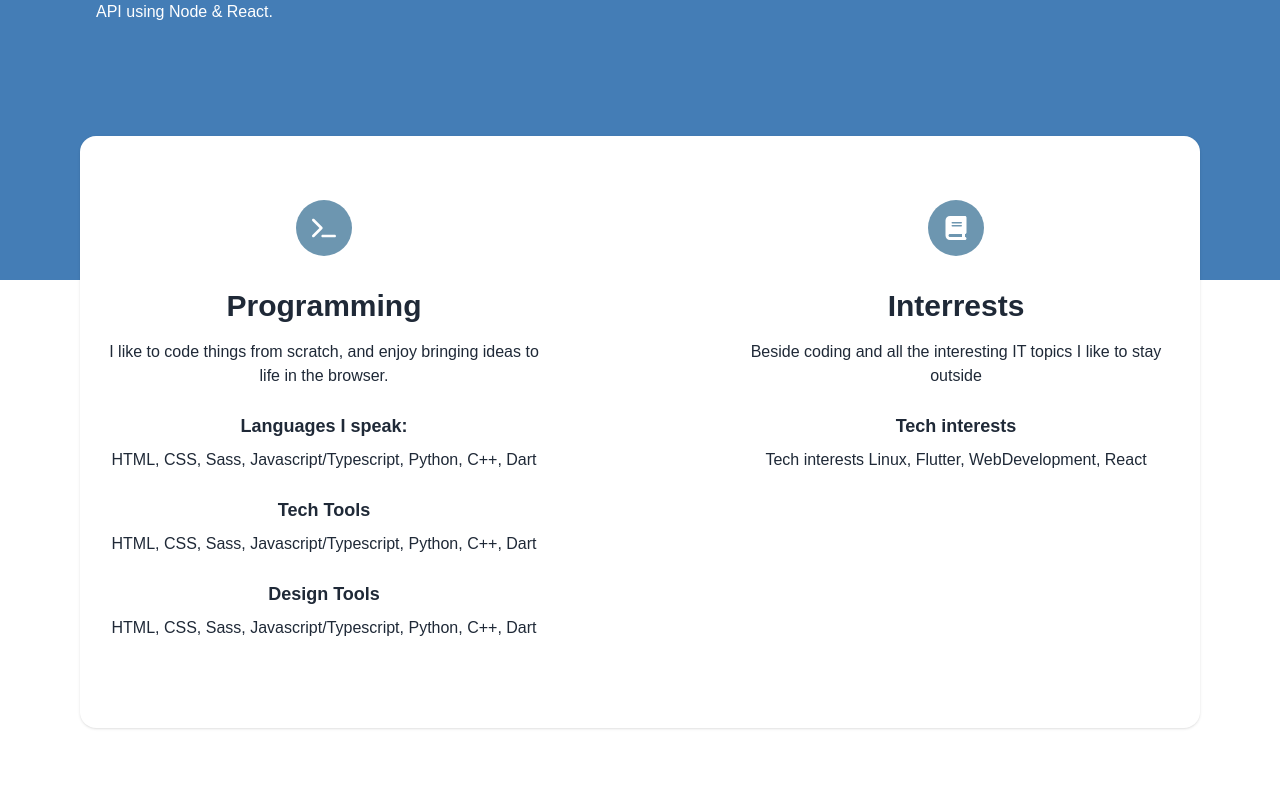
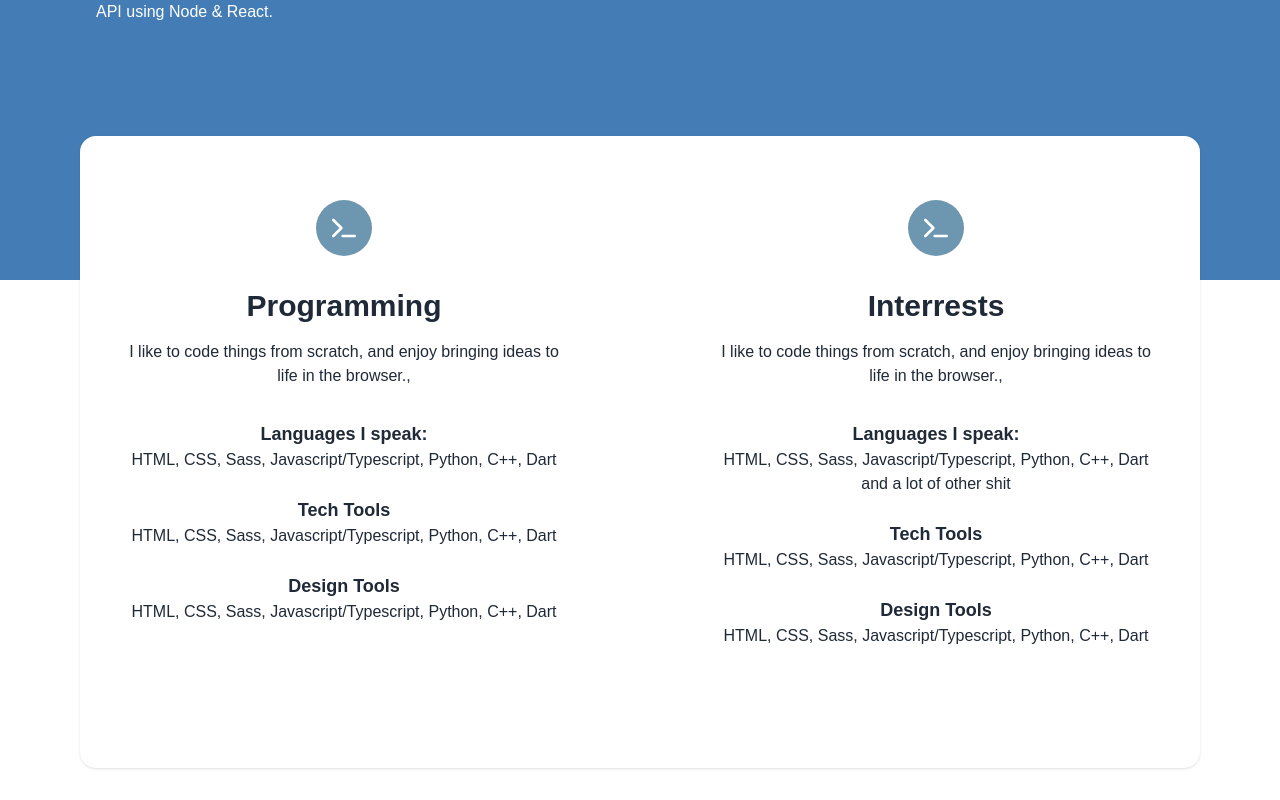
Before and after one commit to FeliMax/signore, a Next.js app: page / in a window 1280 px wide. Shown: the part 1600-2400 px from the top of the page. Built offline with nearby package versions, Linux system fonts and the light colour scheme.

Commit message:
TASK: add json to skill section

```diff
--- a/components/sections/Skills.tsx
+++ b/components/sections/Skills.tsx
@@ -1,58 +1,49 @@
 import { Icon } from '../Icon';
 
+import content from '../../public/content/skills.json';
+
+interface SkillList {
+    skillHeading: string;
+    skillDescription: string;
+}
+
+export interface SkillContent {
+    heading: string;
+    description: string;
+    skill: SkillList[];
+}
+
 export const Skills = () => {
+    const skillData = content as SkillContent[];
     return (
         <section className="mb-24 mx-4">
-            <div className="container px-6 flex justify-between flex-wrap gap-48 w-full -mt-36 py-16 px-12 bg-white text-gray-800 rounded-2xl shadow ">
-                <div className="flex flex-col items-center flex-1 text-center">
-                    <div className="bg-primary p-4 rounded-full mb-8">
+            <div className="container px-3 md:px-12 flex flex-col md:flex-row justify-between md:gap-40 w-full -mt-20 md:-mt-36 py-16 bg-white text-gray-800 rounded-2xl shadow ">
+                {skillData.map((skill, index) => {
+                    return (
+                        <div
+                            className="flex flex-col items-center flex-1 mb-8 text-center"
+                            key={skill.heading + index.toString()}
+                        >
+                            <div className="bg-primary p-4 rounded-full mb-4 md:mb-8">
                                 <Icon
                                     iconName="terminal"
                                     className="text-white w-6 h-6"
                                 />
                             </div>
                             <h4 className="mb-4 text-portfolio-blue-dark">
-                        Programming
+                                {skill.heading}
                             </h4>
-                    <p className="mb-6">
-                        I like to code things from scratch, and enjoy bringing
-                        ideas to life in the browser.
-                    </p>
-                    <h6 className="text-portfolio-blue mb-2">
-                        Languages I speak:
-                    </h6>
-                    <p className="mb-6">
-                        HTML, CSS, Sass, Javascript/Typescript, Python, C++,
-                        Dart
-                    </p>
-                    <h6 className="text-portfolio-blue mb-2">Tech Tools</h6>
-                    <p className="mb-6">
-                        HTML, CSS, Sass, Javascript/Typescript, Python, C++,
-                        Dart
-                    </p>
-                    <h6 className="text-portfolio-blue mb-2">Design Tools</h6>
-                    <p className="mb-6">
-                        HTML, CSS, Sass, Javascript/Typescript, Python, C++,
-                        Dart
-                    </p>
+                            <p className="mb-6">{skill.description}</p>
+                            <h6 className="text-portfolio-blue mb-2"></h6>
+                            {skill.skill.map(e => (
+                                <>
+                                    <h6 key={'xy'}>{e.skillHeading}</h6>
+                                    <p className="mb-6">{e.skillDescription}</p>
+                                </>
+                            ))}
                         </div>
-
-                <div className="flex flex-col items-center text-center flex-1">
-                    <div className="bg-primary p-4 rounded-full mb-8">
-                        <Icon iconName="book" className="text-white w-6 h-6" />
-                    </div>
-                    <h4 className="mb-4 text-portfolio-blue-dark">
-                        Interrests
-                    </h4>
-                    <p className="mb-6">
-                        Beside coding and all the interesting IT topics I like
-                        to stay outside
-                    </p>
-                    <h6 className="text-portfolio-blue mb-2">Tech interests</h6>
-                    <p className="mb-6">
-                        Tech interests Linux, Flutter, WebDevelopment, React
-                    </p>
-                </div>
+                    );
+                })}
             </div>
         </section>
     );
--- /dev/null
+++ b/public/content/skills.json
@@ -0,0 +1,38 @@
+[
+  {
+    "heading": "Programming",
+    "description": "I like to code things from scratch, and enjoy bringing ideas to life in the browser.,",
+    "skill": [
+      {
+        "skillHeading": "Languages I speak:",
+        "skillDescription": "HTML, CSS, Sass, Javascript/Typescript, Python, C++, Dart"
+      },
+      {
+        "skillHeading": "Tech Tools",
+        "skillDescription": "HTML, CSS, Sass, Javascript/Typescript, Python, C++, Dart"
+      },
+      {
+        "skillHeading": "Design Tools",
+        "skillDescription": "HTML, CSS, Sass, Javascript/Typescript, Python, C++, Dart"
+      }
+    ]
+  },
+  {
+    "heading": "Interrests",
+    "description": "I like to code things from scratch, and enjoy bringing ideas to life in the browser.,",
+    "skill": [
+      {
+        "skillHeading": "Languages I speak:",
+        "skillDescription": "HTML, CSS, Sass, Javascript/Typescript, Python, C++, Dart and a lot of other shit"
+      },
+      {
+        "skillHeading": "Tech Tools",
+        "skillDescription": "HTML, CSS, Sass, Javascript/Typescript, Python, C++, Dart"
+      },
+      {
+        "skillHeading": "Design Tools",
+        "skillDescription": "HTML, CSS, Sass, Javascript/Typescript, Python, C++, Dart"
+      }
+    ]
+  }
+]
```
Lines whose indentation alone changed are shown as unchanged.
